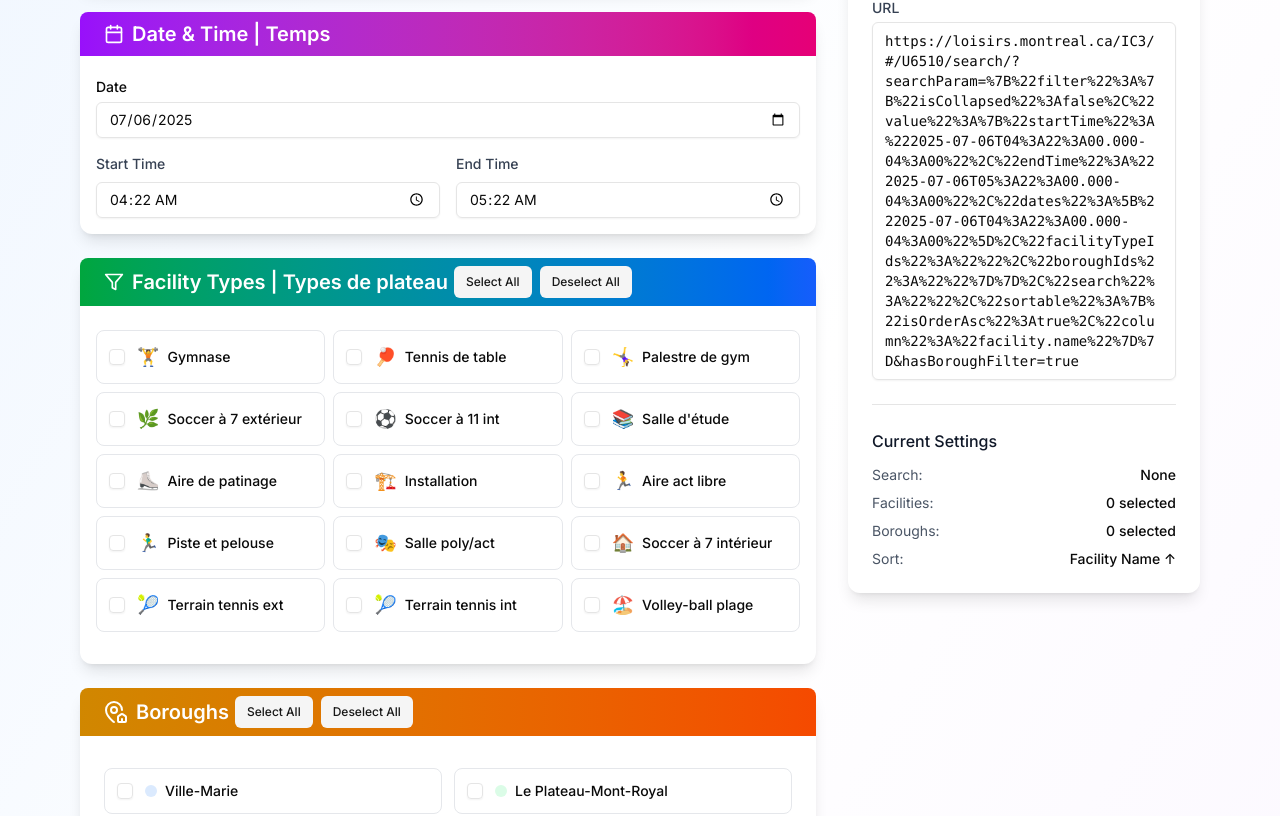
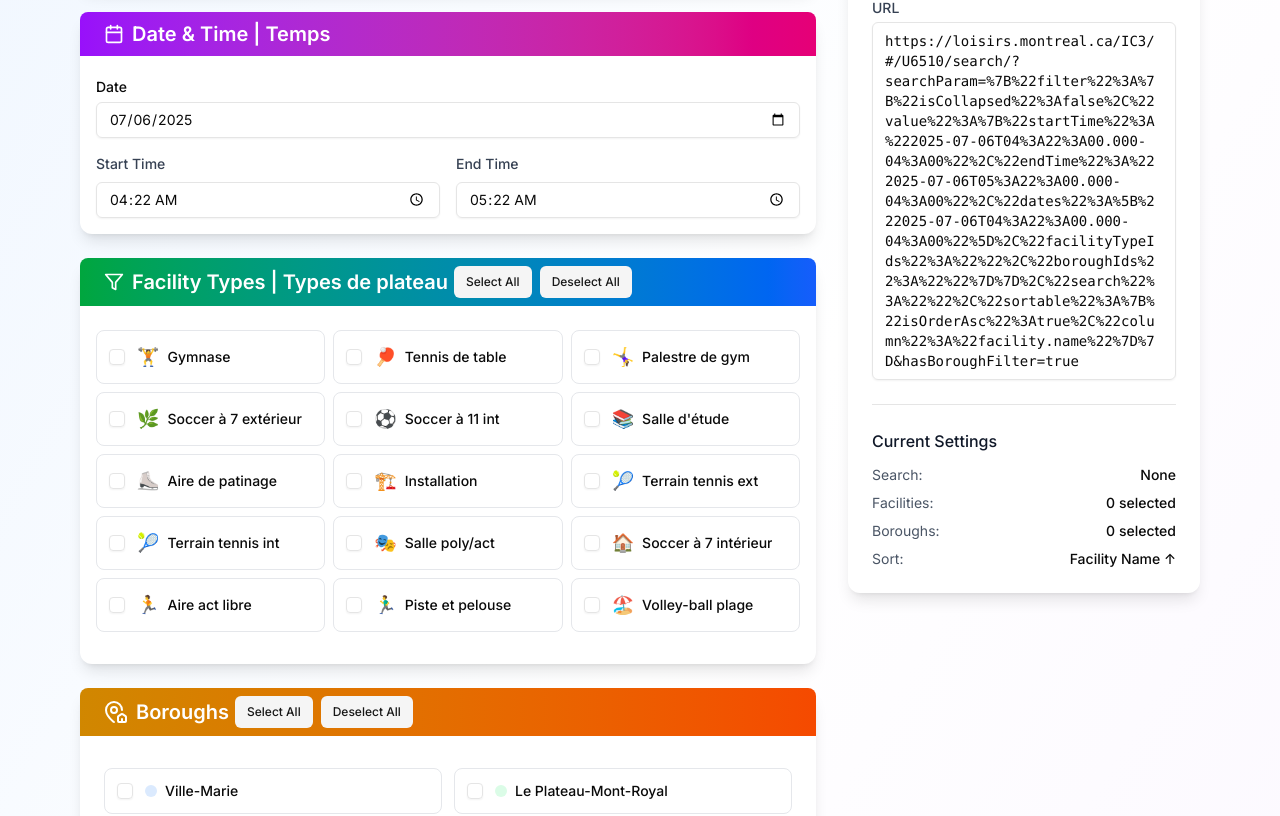
Before and after one commit to aaanh/loisirs-montreal, a Next.js app: page / in a window 1280 px wide. Shown: the part 420-1236 px from the top of the page. Built offline with nearby package versions, Linux system fonts and the light colour scheme.

Commit message:
Update facility-types.ts

```diff
--- a/src/data/facility-types.ts
+++ b/src/data/facility-types.ts
@@ -9,11 +9,11 @@ export const facilityTypes: FacilityType[] = [
   { id: '118', name: 'Salle d\'étude', icon: '📚' },
   { id: '128', name: 'Aire de patinage', icon: '⛸️' },
   { id: '143', name: 'Installation', icon: '🏗️' },
-  { id: '146', name: 'Aire act libre', icon: '🏃' },
-  { id: '152', name: 'Piste et pelouse', icon: '🏃‍♂️' },
+  { id: '146', name: 'Terrain tennis ext', icon: '🎾' },
+  { id: '152', name: 'Terrain tennis int', icon: '🎾' },
   { id: '176', name: 'Salle poly/act', icon: '🎭' },
   { id: '178', name: 'Soccer à 7 intérieur', icon: '🏠' },
-  { id: '194', name: 'Terrain tennis ext', icon: '🎾' },
-  { id: '195', name: 'Terrain tennis int', icon: '🎾' },
+  { id: '194', name: 'Aire act libre', icon: '🏃' },
+  { id: '195', name: 'Piste et pelouse', icon: '🏃‍♂️' },
   { id: '196', name: 'Volley-ball plage', icon: '🏖️' },
 ];
```
